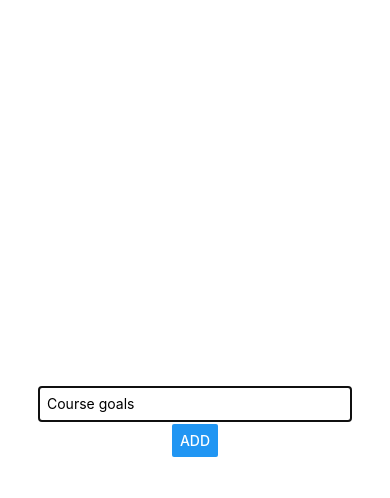
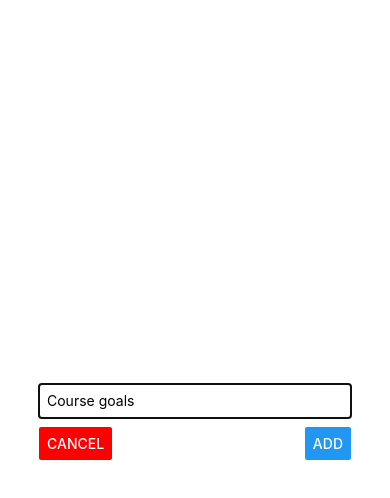
Before and after one commit to PnBafon/Learning-React-Native, a React Native app: screen / in a window 390 px wide. Both pictures are taken after a click on the button "ADD NEW GOAL". Shown: the top 498 px of the page. Built offline with nearby package versions, Linux system fonts and the light colour scheme.

Commit message:
updated the styling of the cancel and add button

```diff
--- a/components/GoallInput.js
+++ b/components/GoallInput.js
@@ -1,9 +1,14 @@
 import React, { useState } from "react";
 import { TextInput, View, Button, StyleSheet, Modal } from "react-native";
-const GoallInput = ({ handleUpdateGoals, visible }) => {
+const GoallInput = ({ handleUpdateGoals, visible, onCancle }) => {
   const [inputGoal, setInputGoal] = useState("");
   const handleInputGoal = (enteredText) => {
     setInputGoal(enteredText);
+  };
+
+  const addGoalHandler = () => {
+    handleUpdateGoals(inputGoal);
+    setInputGoal("");
   };
   return (
     <Modal visible={visible} animationType="slide">
@@ -14,7 +19,10 @@ const GoallInput = ({ handleUpdateGoals, visible }) => {
           value={inputGoal}
           onChangeText={handleInputGoal}
         />
-        <Button title="ADD" onPress={() => handleUpdateGoals(inputGoal)} />
+        <View style={styles.buttons}>
+          <Button title="CANCEL" color="red" onPress={onCancle} />
+          <Button title="ADD" onPress={addGoalHandler} />
+        </View>
       </View>
     </Modal>
   );
@@ -34,6 +42,12 @@ const styles = StyleSheet.create({
     padding: 8,
     width: "80%",
   },
+  buttons: {
+    marginTop: 6,
+    width: "80%",
+    flexDirection: "row",
+    justifyContent: "space-between",
+  },
 });
 
 export default GoallInput;
--- a/day1/CourseObjectives.js
+++ b/day1/CourseObjectives.js
@@ -27,10 +27,19 @@ export default function CourseObjectives() {
       return currentGoals.filter((goal) => goal.id !== goalId);
     });
   };
+
+  const cancelGoalAdditionHandler = () => {
+    setIsAddMode(false);
+  };
+
   return (
     <View style={{ paddingTop: 45, paddingHorizontal: 18 }}>
       <Button title="Add New Goal" onPress={() => setIsAddMode(true)} />
-      <GoallInput handleUpdateGoals={handleUpdateGoals} visible={isAddMode} />
+      <GoallInput
+        handleUpdateGoals={handleUpdateGoals}
+        visible={isAddMode}
+        onCancle={cancelGoalAdditionHandler}
+      />
 
       <FlatList
         keyExtractor={(item, index) => item.id}
```
